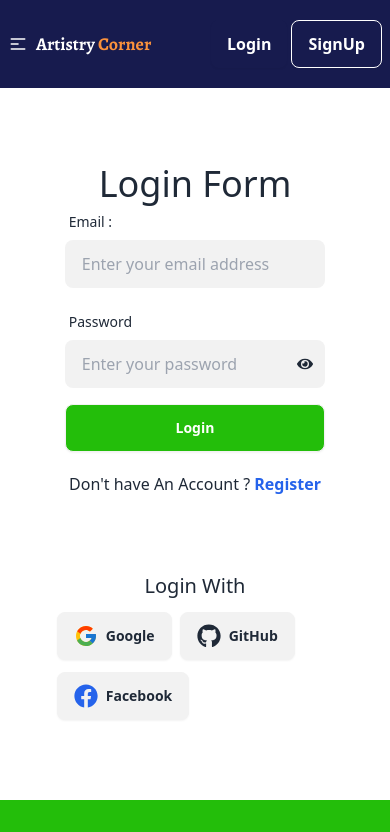
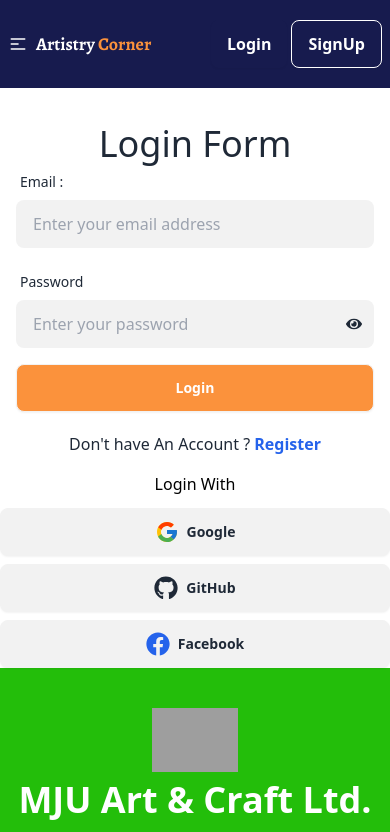
Before and after one commit to mdjasim97/MJ-Arts-Store-Client, a React (Vite) app: page /login in a window 390 px wide. Shown: the top 832 px of the page. Built offline with nearby package versions, Linux system fonts and the light colour scheme; no server answers; grey boxes are pictures that could not be loaded.

Commit message:
signin page code update

```diff
--- a/src/Layout/Root.jsx
+++ b/src/Layout/Root.jsx
@@ -6,7 +6,7 @@ const Root = () => {
   return (
     <div >
       <Navbar />
-      <div className="w-3/4 mx-auto my-10">
+      <div className="lg:w-3/4 mx-auto lg:my-10">
         <Outlet />
       </div>
       <Footer />
--- a/src/Pages/Login/Login.jsx
+++ b/src/Pages/Login/Login.jsx
@@ -1,124 +1,150 @@
-import React, { useState } from 'react';
-import { Link, Navigate, useLocation, useNavigate } from 'react-router-dom';
+import { useState } from "react";
+import { Link, useLocation, useNavigate } from "react-router-dom";
 import { FaEye, FaEyeSlash, FaGithub, FaFacebook } from "react-icons/fa";
 import { FcGoogle } from "react-icons/fc";
-import { AuthContext } from '../../Context/ContextProvider';
-import { useContext } from 'react';
-import Swal from 'sweetalert2';
+import { AuthContext } from "../../Context/ContextProvider";
+import { useContext } from "react";
+import Swal from "sweetalert2";
 
 const Login = () => {
+  const location = useLocation();
+  const navigate = useNavigate();
 
-    const location = useLocation()
-    const navigate = useNavigate()
+  const [showPassword, setShowPassword] = useState(false);
+  const [successful, setSuccessful] = useState("");
+  const [errorMessage, seterrorMessage] = useState("");
 
-    const [showPassword, setShowPassword] = useState(false)
-    const [successfull, setSecessfull] = useState("")
-    const [errorMessage, seterrorMessage] = useState("")
-
-
-    const { UserSignIn, SignInWithGoogle } = useContext(AuthContext)
+  const { UserSignIn, SignInWithGoogle } = useContext(AuthContext);
 
   const handleUserSignIn = (e) => {
-        e.preventDefault()
+    e.preventDefault();
 
-        const form = e.target
+    const form = e.target;
     const email = form.email.value;
     const password = form.password.value;
 
-
-        setSecessfull(" ")
-        seterrorMessage(" ")
+    setSuccessful(" ");
+    seterrorMessage(" ");
 
     UserSignIn(email, password)
-            .then(result => {
-                console.log(result)
-                setSecessfull("User Login Successfull.")
+      .then((result) => {
+        console.log(result);
+        setSuccessful("User Login Successfull.");
+        Swal.fire({
+          title: "Successful",
+          text: "User login successful.",
+          icon: "success",
+        });
+
+        navigate(location?.state ? location.state : "/");
+      })
+      .catch((error) => {
+        console.log(error);
+        seterrorMessage(error.message);
+      });
+  };
+
+  const handleGoogleSingIn = () => {
+    SignInWithGoogle()
+      .then((result) => {
+        console.log(result);
         Swal.fire({
           title: "Successfull",
           text: "User login successfull.",
-                    icon: "success"
+          icon: "success",
         });
 
-                navigate(location?.state ? location.state : "/")
+        navigate(location?.state ? location.state : "/");
       })
-            .catch(error => {
-                console.log(error)
-                seterrorMessage(error.message)
-            })
-    }
-
-    const handleGoogleSingIn = () => {
-        SignInWithGoogle()
-            .then(result => {
-                console.log(result)
-                Swal.fire({
-                    title: "Successfull",
-                    text: "User login successfull.",
-                    icon: "success"
+      .catch((error) => {
+        console.log(error);
       });
-
-                navigate(location?.state ? location.state : "/")
-            })
-            .catch(error => {
-                console.log(error)
-            })
-    }
+  };
 
   const handleShowPassword = () => {
-        setShowPassword(!showPassword)
-    }
-
+    setShowPassword(!showPassword);
+  };
 
   return (
     <div>
-            <div className='flex flex-col lg:justify-center lg:items-center lg:py-16'>
-                <div className='bg-white p-4 lg:p-16 rounded-2xl'>
-                    <h1 className='text-4xl text-center lg:mx-36 mt-5 '> Login Form </h1>
-                    <form onSubmit={handleUserSignIn} className='space-y-4'>
-
+      <div className='flex flex-col lg:justify-center lg:items-center lg:py-16 lg:bg-[url("https://i.ibb.co.com/F3Y2GH2/login-bg.jpg")] bg-no-repeat bg-cover'>
+        <div className="bg-white p-4 lg:p-16 lg:rounded-2xl">
+          <h1 className="text-4xl text-center lg:mx-36 mt-5 "> Login Form </h1>
+          <form onSubmit={handleUserSignIn} className="space-y-4">
             <div className="form-control">
               <label className="label">
                 <span className="label-text">Email : </span>
               </label>
-                            <input type="email" name='email' placeholder="Enter your email address" className="input bg-base-200" required />
+              <input
+                type="email"
+                name="email"
+                placeholder="Enter your email address"
+                className="input bg-base-200"
+                required
+              />
             </div>
 
             <div className="form-control">
               <label className="label">
                 <span className="label-text">Password</span>
               </label>
-                            <div className='relative'>
-                                <input type={showPassword ? "text" : "password"} name='password' placeholder="Enter your password" className="input bg-base-200 w-full" required />
-                                <span className='absolute right-3 top-4'>
-                                    {showPassword ? <FaEyeSlash onClick={handleShowPassword} /> : <FaEye onClick={handleShowPassword} />}
+              <div className="relative">
+                <input
+                  type={showPassword ? "text" : "password"}
+                  name="password"
+                  placeholder="Enter your password"
+                  className="input bg-base-200 w-full"
+                  required
+                />
+                <span className="absolute right-3 top-4">
+                  {showPassword ? (
+                    <FaEyeSlash onClick={handleShowPassword} />
+                  ) : (
+                    <FaEye onClick={handleShowPassword} />
+                  )}
                 </span>
               </div>
             </div>
 
-
             <div className="form-control mt-6">
-                            <button className="btn bg-[#23BE0A] text-white">Login</button>
+              <button className="btn bg-orange-400 text-white">Login</button>
             </div>
           </form>
-                    <p className='text-center my-5'>Don't have An Account ? <Link to="/signup" className="text-blue-600 font-bold">Register</Link>
+          <p className="text-center mt-5">
+            Don't have An Account ?{" "}
+            <Link to="/signup" className="text-blue-600 font-bold">
+              Register
+            </Link>
           </p>
 
-                    {errorMessage && <p className='text-red-600 font-bold text-center'>{errorMessage}</p>}
-                    {successfull && <p className='text-green-600 font-bold text-center'>{successfull}</p>}
+          {errorMessage && (
+            <p className="text-red-600 font-bold text-center">{errorMessage}</p>
+          )}
+          {successful && (
+            <p className="text-green-400 font-bold text-center">{successful}</p>
+          )}
         </div>
 
-
-                <div className='space-y-3 mx-2 my-10 lg:my-0'>
-                    <h1 className='text-center text-xl'>Login With</h1>
-                    <button onClick={handleGoogleSingIn} className='btn mr-2'> <FcGoogle className='text-2xl' />  Google</button>
-                    <button onClick={handleGoogleSingIn} className='btn mr-2'> <FaGithub className='text-2xl' /> GitHub</button>
-                    <button onClick={handleGoogleSingIn} className='btn'> <FaFacebook className='text-blue-600 text-2xl' /> Facebook</button>
+        <div className="space-y-3 lg:my-10 ">
+          <h1 className="text-center text-black lg:text-white text-base">
+            Login With
+          </h1>
+          <div className="flex flex-col md:flex-row md:w-1/2 mx-auto items-center justify-center gap-2">
+            <button onClick={handleGoogleSingIn} className="btn w-full">
+              {" "}
+              <FcGoogle className="text-2xl" /> Google
+            </button>
+            <button onClick={handleGoogleSingIn} className="btn w-full">
+              {" "}
+              <FaGithub className="text-2xl" /> GitHub
+            </button>
+            <button onClick={handleGoogleSingIn} className="btn w-full">
+              {" "}
+              <FaFacebook className="text-blue-600 text-2xl" /> Facebook
+            </button>
           </div>
-
-
         </div>
-
-
+      </div>
     </div>
   );
 };
```
Also changed, not shown: public/images/login_bg.png (added). Lines whose indentation alone changed are shown as unchanged.
